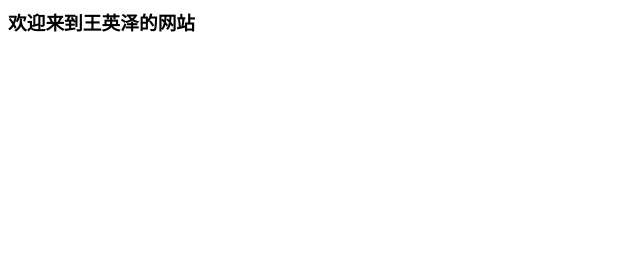
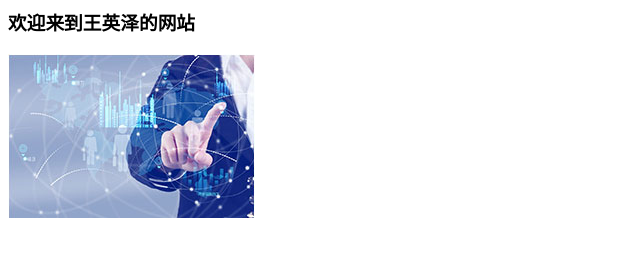
Before and after one commit to lionelmes/lionelmes.github.io, a plain HTML site: page index.html in a window 1280 px wide. Shown: the whole page, without its empty margins (0-640 px from the left). Drawn offline with Linux system fonts and the light colour scheme.

Commit message:
Update index.html

```diff
--- a/index.html
+++ b/index.html
@@ -1 +1,2 @@
 <H3>欢迎来到王英泽的网站</h3>
+<img src="info_18.jpg">
```
